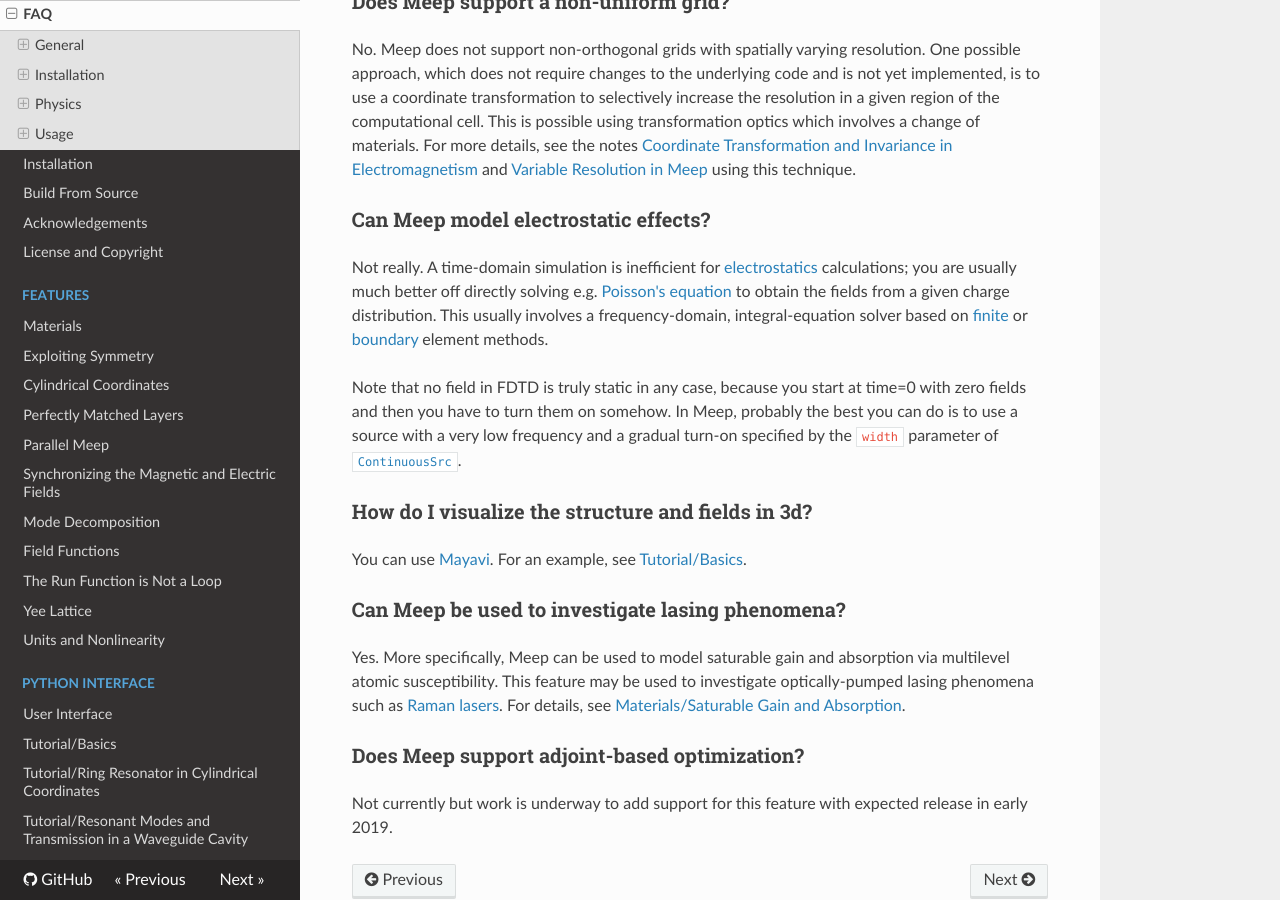
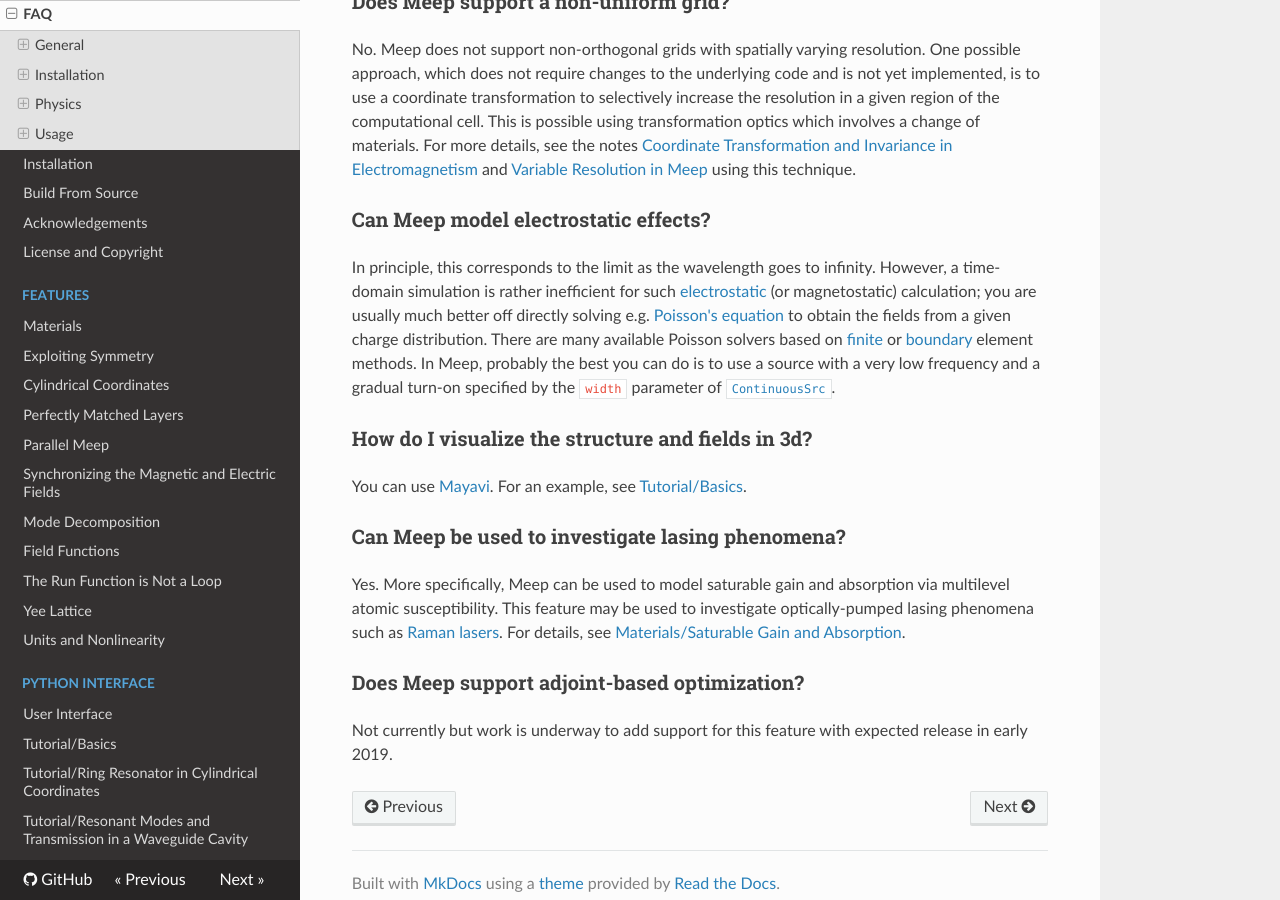
Before and after one commit to NanoComp/meep, an MkDocs documentation site: the page built from doc/docs/FAQ.md, in a window 1280 px wide and 900 px high, scrolled down 13357 px. Built offline with MkDocs 1.6.1, drawn with Linux system fonts in a browser that asks for light colours; nearby versions of some CDN libraries; formulas are drawn with MathJax 3; old or Windows-style settings are respelled for this version of MkDocs.

Commit message:
clarification

```diff
--- a/doc/docs/FAQ.md
+++ b/doc/docs/FAQ.md
@@ -230,9 +230,7 @@
 
 ### Can Meep model electrostatic effects?
 
-Not really. A time-domain simulation is inefficient for [electrostatics](https://en.wikipedia.org/wiki/Electrostatics) calculations; you are usually much better off directly solving e.g. [Poisson's equation](https://en.wikipedia.org/wiki/Poisson%27s_equation#Electrostatics) to obtain the fields from a given charge distribution. This usually involves a frequency-domain, integral-equation solver based on [finite](https://en.wikipedia.org/wiki/Finite_element_method) or [boundary](https://en.wikipedia.org/wiki/Boundary_element_method) element methods.
-
-Note that no field in FDTD is truly static in any case, because you start at time=0 with zero fields and then you have to turn them on somehow. In Meep, probably the best you can do is to use a source with a very low frequency and a gradual turn-on specified by the `width` parameter of [`ContinuousSrc`](Python_User_Interface.md#continuoussource).
+In principle, this corresponds to the limit as the wavelength goes to infinity.  However, a time-domain simulation is rather inefficient for such [electrostatic](https://en.wikipedia.org/wiki/Electrostatics) (or magnetostatic) calculation; you are usually much better off directly solving e.g. [Poisson's equation](https://en.wikipedia.org/wiki/Poisson%27s_equation#Electrostatics) to obtain the fields from a given charge distribution. There are many available Poisson solvers based on [finite](https://en.wikipedia.org/wiki/Finite_element_method) or [boundary](https://en.wikipedia.org/wiki/Boundary_element_method) element methods.  In Meep, probably the best you can do is to use a source with a very low frequency and a gradual turn-on specified by the `width` parameter of [`ContinuousSrc`](Python_User_Interface.md#continuoussource).
 
 ### How do I visualize the structure and fields in 3d?
 
```
